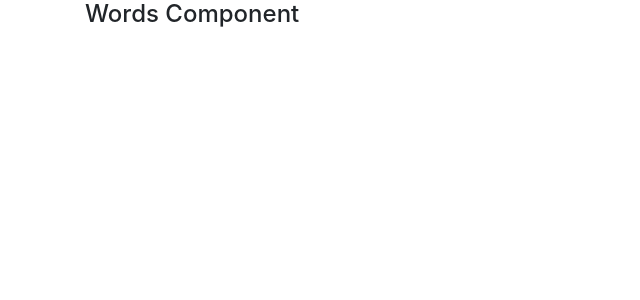
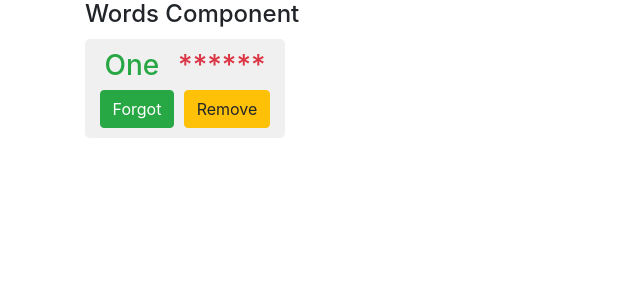
Before and after one commit to vanpho93/ng0705, an Angular app: page / in a window 1280 px wide. Shown: the top 300 px of the page, without its empty margins (0-640 px from the left). Built offline with nearby package versions, Linux system fonts and the light colour scheme.

Commit message:
wordInfo

```diff
--- a/src/app/words/words.component.ts
+++ b/src/app/words/words.component.ts
@@ -4,7 +4,22 @@ import { Component } from '@angular/core';
   selector: 'app-words',
   template: `
     <h4>Words Component</h4>
+    <div class="word">
+      <div class="word-container">
+        <h3 class="text-success">{{ wordInfo.en }}</h3>
+        <h3 class="text-danger">{{ wordInfo.isMemorized ? '******' : wordInfo.vn }}</h3>
+      </div>
+      <div class="btn-container">
+        <button class="btn btn-success" *ngIf="wordInfo.isMemorized">Forgot</button>
+        <button class="btn btn-danger" *ngIf="!wordInfo.isMemorized">Memorized</button>
+        <button class="btn btn-warning">
+          Remove
+        </button>
+      </div>
+    </div>
   `
 })
 
-export class WordsComponent {}
+export class WordsComponent {
+  wordInfo = { en: 'One', vn: 'Mot', isMemorized: true };
+}
--- a/src/styles.css
+++ b/src/styles.css
@@ -1 +1,15 @@
 /* You can add global styles to this file, and also import other style files */
+.word {
+    width: 200px;
+    display: flex;
+    flex-direction: column;
+    background-color: #F0F0F0;
+    border-radius: 5px;
+    padding: 10px;
+    margin-top: 10px;
+}
+.word-container, .btn-container {
+    align-items: flex-end;
+    display: flex;
+    justify-content: space-around;
+}
```
